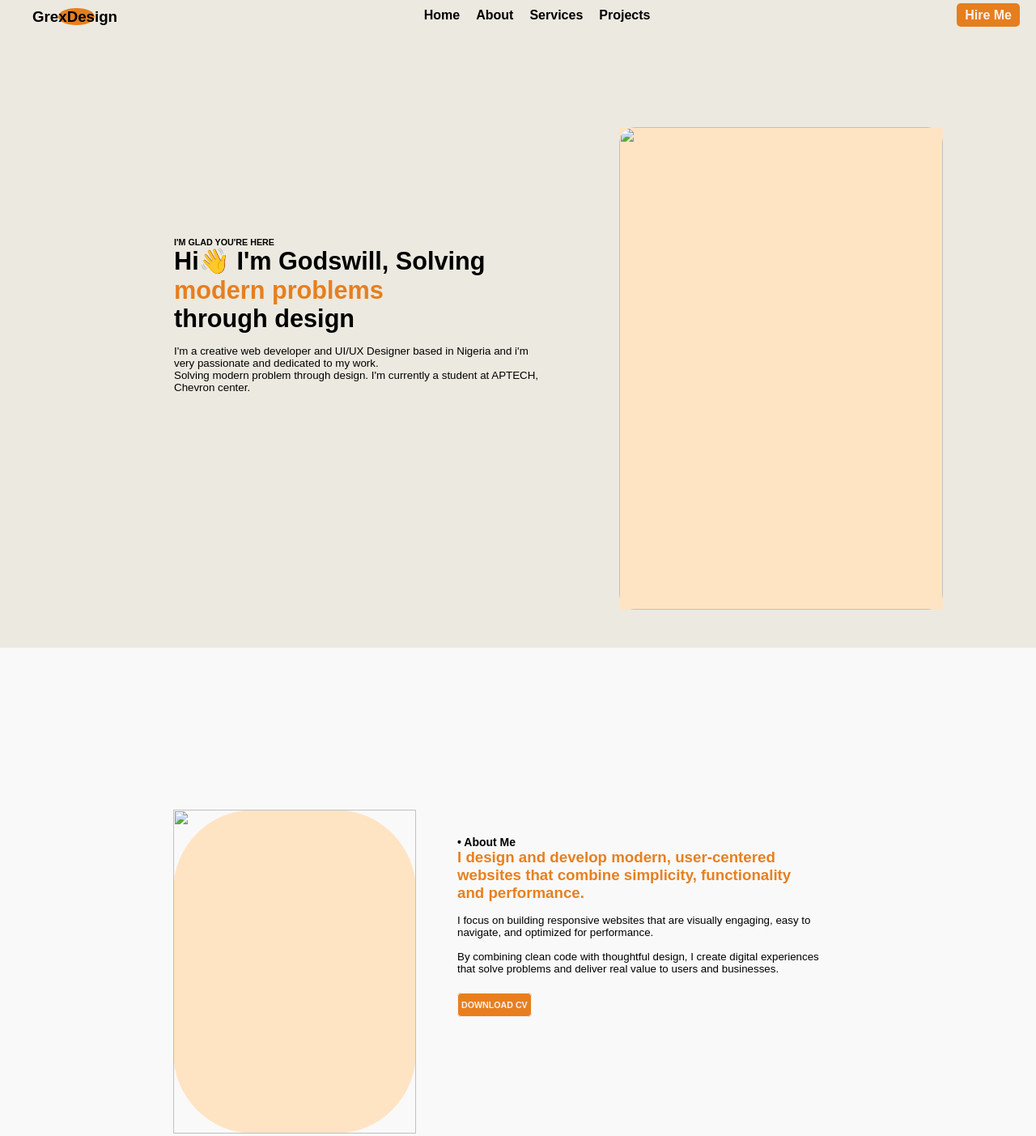
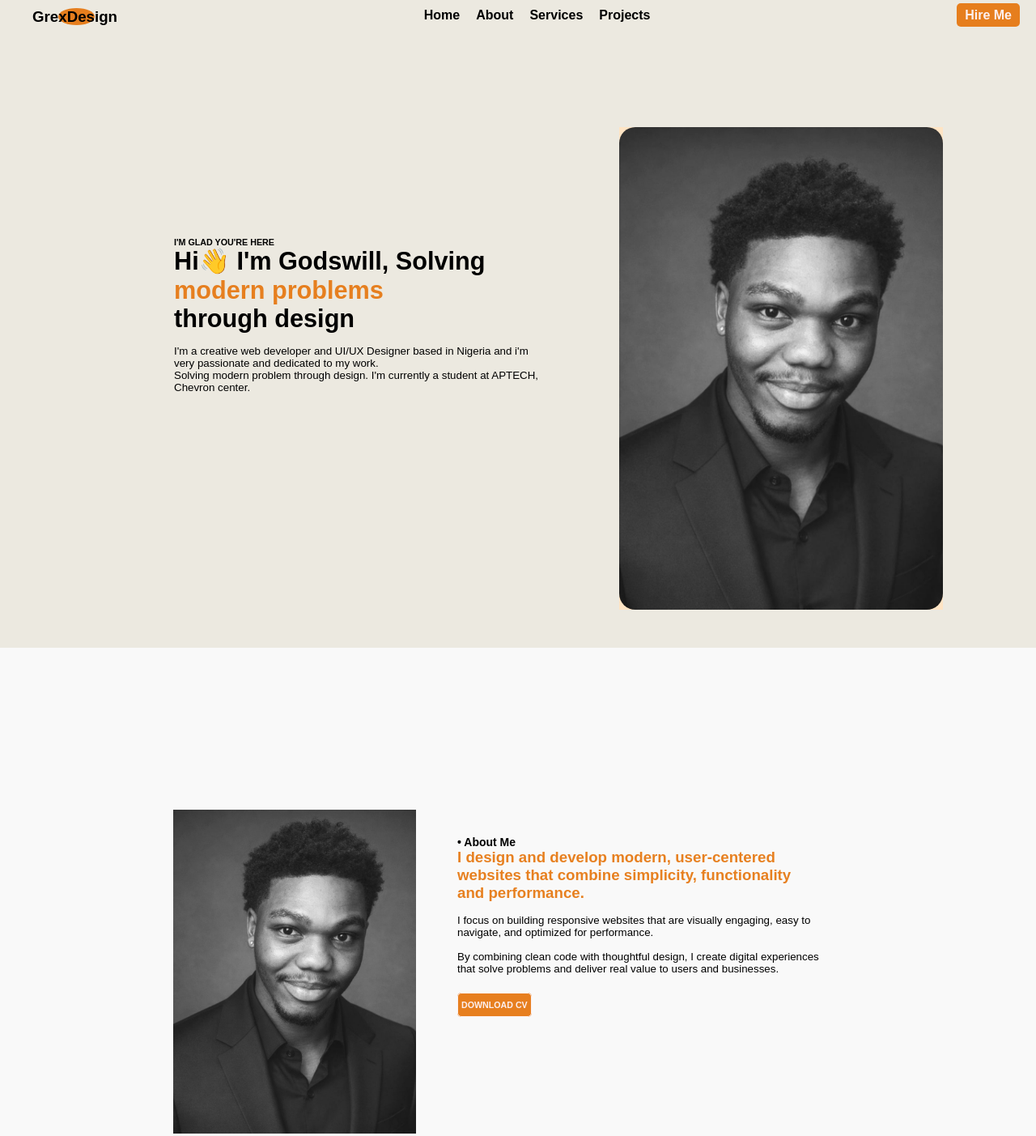
Before and after one commit to godswillDev26/portfolio-website, a plain HTML site: page index.html in a window 1280 px wide. Shown: the top 1403 px of the page at 81% size. Drawn offline with Linux system fonts and the light colour scheme; a script that the page names is missing.

Commit message:
Update index.html

```diff
--- a/index.html
+++ b/index.html
@@ -45,7 +45,7 @@
         </div>
 
         <div class="image">
-          <img src="media.jpg/godswillTechPic1.jpeg" alt="" />
+          <img src="godswillTechPic1.jpeg" alt="" >
         </div>
       </div>
     </section>
@@ -53,7 +53,7 @@
     <section id="about">
       <div class="box-two">
         <div class="img-two">
-          <img src="media.jpg/godswillTechPic1.jpeg" alt="">
+          <img src="godswillTechPic1.jpeg" alt="">
         </div>
         <div class="about-me">
           <h6>• About Me</h6>
```
